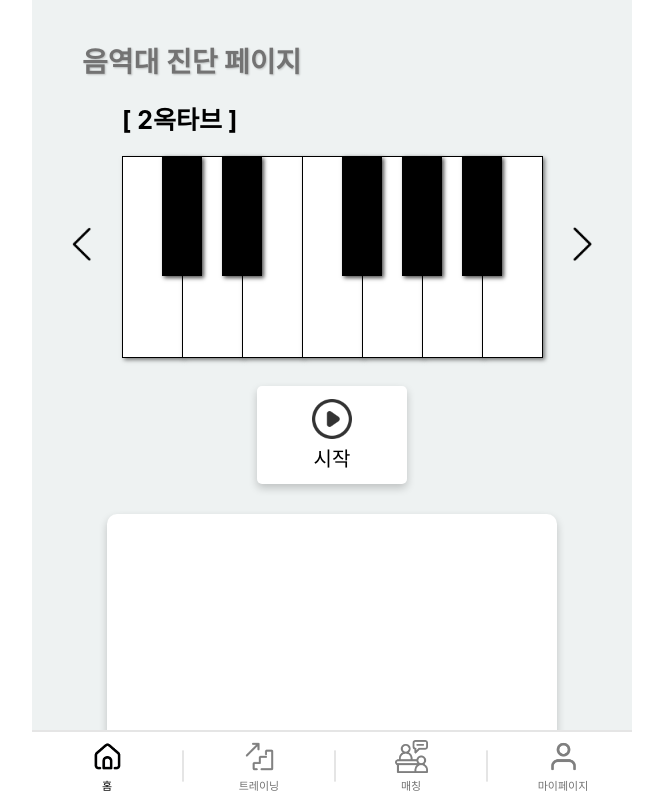
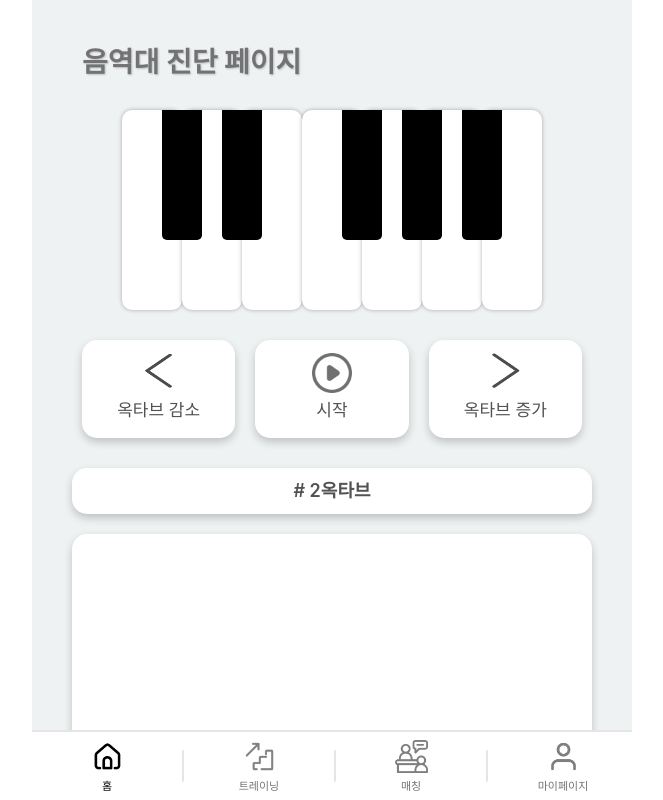
Before and after one commit to 9dongb/ai_vocal_training, a React (Create React App) app in the folder front-end/: page /scale_analyze in a window 1280 px wide. Shown: the top 800 px of the page, without its empty margins (308-971 px from the left). Built offline with nearby package versions, Linux system fonts and the light colour scheme.

Commit message:
[수정] 피드백 로딩 중 팝업 css, 음역대 진단 페이지 css 수정

```diff
--- a/front-end/src/scale_analyze.css
+++ b/front-end/src/scale_analyze.css
@@ -2,6 +2,7 @@
   margin: 20px 50px 0;
   font-size: 25px;
   font-weight: 700;
+  color: #727272;
 }
 
 .piano_set {
@@ -23,6 +24,7 @@
   margin: 0 auto;
   padding-top: 20px;
   width: 420px;
+
   /* 전체 피아노의 너비 */
   height: 200px;
   /* 전체 피아노의 높이 */
@@ -32,37 +34,48 @@
   width: 60px;
   height: 200px;
   background-color: white;
-  border: 1px solid black;
+  border: 0px solid #a3a3a3;
   position: relative;
   z-index: 1;
-  margin-right: -1px;
+  border-radius: 10px;
   /* 키 사이의 경계선 */
-  box-shadow: 2px 2px 4px rgba(0, 0, 0, 0.5);
+  box-shadow: 0px 0px 4px rgba(0, 0, 0, 0.3);
   /* 약간의 그림자 */
 }
 
 .black-key {
+  border-bottom-left-radius: 5px; /* Bottom-left corner */
+  border-bottom-right-radius: 5px; /* Bottom-right corner */
   width: 40px;
-  height: 120px;
+  height: 130px;
+
   background-color: black;
   position: absolute;
   z-index: 10;
-  box-shadow: 2px 2px 4px rgba(0, 0, 0, 0.7);
+  box-shadow: inset 0px 0px 4px rgba(0, 0, 0, 0.3);
   /* 약간의 그림자 */
-
 }
 
-.black-key:hover,
+.black-key:hover {
+  z-index: 5;
+  background-color: #353535;
+  /* 호버할 때 노란색으로 변경 */
+
+  cursor: pointer;
+}
+
 .white-key:hover {
   z-index: 5;
-  background-color: #908374;
+  background-color: #e4e4e4;
+  box-shadow: inset 0px 0px 4px rgba(0, 0, 0, 0.3);
+
   /* 호버할 때 노란색으로 변경 */
 
   cursor: pointer;
 }
 
 .key_active {
-  background-color: #f1c40f;
+  background-color: #e4e4e4;
   /* 눌린 키의 색상 */
 }
 
@@ -93,44 +106,78 @@
 }
 
 .scale_analyze_btn {
+  margin: 10px 0px;
   display: flex;
-  justify-content: center;
+  justify-content: space-between;
 }
 
 .sa_btn {
-  margin: 30px;
   background-color: #fff;
+  margin: 10px;
   font-size: 20px;
   line-height: 50px;
   text-align: center;
   width: 150px;
   height: 50px;
-  border-radius: 5px;
+  border-radius: 15px;
   box-shadow: 0 4px 8px rgba(0, 0, 0, 0.2);
 }
 
 .sa_playing_btn {
   height: 72px;
+  width: 180px;
   line-height: 0;
   padding: 13px 0;
   cursor: pointer;
 }
+.sa_playing_btn p {
+  color: #525252;
+  font-size: 17px;
+}
+.sa_playing_btn img {
+  width: 40px;
+  height: 40px;
+
+  opacity: 0.7;
+}
 
 .scale_analyze_textarea {
   text-align: center;
+  display: flex;
+  justify-content: center;
 }
 
-.scale_analyze_textarea textarea {
-  outline: none;
-  resize: none;
-  width: 450px;
-  height: 200px;
+.scale_analyze_textarea div {
+  width: 480px;
+  height: 240px;
   cursor: default;
-  border: none;
-  padding: 30px 0px;
   background-color: #ffffff;
   text-align: center;
-  border-radius: 10px;
+  border-radius: 15px;
   transition: transform 0.3s ease;
   box-shadow: 0 4px 8px rgba(0, 0, 0, 0.2);
 }
+.scale_analyze_text_1 {
+  padding: 50px 80px;
+  font-size: 21px;
+  font-weight: bold;
+  color: #525252;
+  margin-bottom: 10px;
+}
+.octave_area {
+  margin-bottom: 10px;
+  align-items: center;
+  justify-content: center;
+}
+.octave_title {
+  border-radius: 15px;
+  padding: 8px 20px;
+  font-size: 18px;
+  text-align: center;
+  font-weight: 600;
+  height: 30px;
+  margin-top: 20px;
+  box-shadow: 0 4px 8px rgba(0, 0, 0, 0.2);
+  background-color: #ffffff;
+  color: #525252;
+}
--- a/front-end/src/scale_analyze.js
+++ b/front-end/src/scale_analyze.js
@@ -6,48 +6,47 @@ import Footer from "./common/Footer";
 
 function ScaleAnalyze() {
   const notes = [
-
     // 1옥타브(C3 ~ B3)
-    { name: 'C3', frequency: 130.81, info: '1옥타브 도', min: 123.47, max: 138.59, nk: 'C' },
-    { name: 'C_3', frequency: 138.59, info: '1옥타브 도#', min: 130.81, max: 146.83, nk: 'C_' },
-    { name: 'D3', frequency: 146.83, info: '1옥타브 레', min: 138.59, max: 155.56, nk: 'D' },
-    { name: 'D_3', frequency: 155.56, info: '1옥타브 레#', min: 146.83, max: 164.81, nk: 'D_' },
-    { name: 'E3', frequency: 164.81, info: '1옥타브 미', min: 155.56, max: 174.61, nk: 'E' },
-    { name: 'F3', frequency: 174.61, info: '1옥타브 파', min: 164.81, max: 185.00, nk: 'F' },
-    { name: 'F_3', frequency: 185.00, info: '1옥타브 파#', min: 174.61, max: 196.00, nk: 'F_' },
-    { name: 'G3', frequency: 196.00, info: '1옥타브 솔', min: 185.00, max: 207.65, nk: 'G' },
-    { name: 'G_3', frequency: 207.65, info: '1옥타브 솔#', min: 196.00, max: 220.00, nk: 'G_' },
-    { name: 'A3', frequency: 220.00, info: '1옥타브 라', min: 207.65, max: 233.08, nk: 'A' },
-    { name: 'A_3', frequency: 233.08, info: '1옥타브 라#', min: 220.00, max: 246.94, nk: 'A_' },
-    { name: 'B3', frequency: 246.94, info: '1옥타브 시', min: 233.08, max: 261.63, nk: 'B' },
+    { name: "C3", frequency: 130.81, info: "1옥타브 도", min: 123.47, max: 138.59, nk: "C" },
+    { name: "C_3", frequency: 138.59, info: "1옥타브 도#", min: 130.81, max: 146.83, nk: "C_" },
+    { name: "D3", frequency: 146.83, info: "1옥타브 레", min: 138.59, max: 155.56, nk: "D" },
+    { name: "D_3", frequency: 155.56, info: "1옥타브 레#", min: 146.83, max: 164.81, nk: "D_" },
+    { name: "E3", frequency: 164.81, info: "1옥타브 미", min: 155.56, max: 174.61, nk: "E" },
+    { name: "F3", frequency: 174.61, info: "1옥타브 파", min: 164.81, max: 185.0, nk: "F" },
+    { name: "F_3", frequency: 185.0, info: "1옥타브 파#", min: 174.61, max: 196.0, nk: "F_" },
+    { name: "G3", frequency: 196.0, info: "1옥타브 솔", min: 185.0, max: 207.65, nk: "G" },
+    { name: "G_3", frequency: 207.65, info: "1옥타브 솔#", min: 196.0, max: 220.0, nk: "G_" },
+    { name: "A3", frequency: 220.0, info: "1옥타브 라", min: 207.65, max: 233.08, nk: "A" },
+    { name: "A_3", frequency: 233.08, info: "1옥타브 라#", min: 220.0, max: 246.94, nk: "A_" },
+    { name: "B3", frequency: 246.94, info: "1옥타브 시", min: 233.08, max: 261.63, nk: "B" },
 
     // 2옥타브(C4 ~ B4)
-    { name: 'C4', frequency: 261.63, info: '2옥타브 도', min: 247.57, max: 277.17, nk: 'C' },
-    { name: 'C_4', frequency: 277.18, info: '2옥타브 도#', min: 261.64, max: 293.65, nk: 'C_' },
-    { name: 'D4', frequency: 293.66, info: '2옥타브 레', min: 277.19, max: 311.12, nk: 'D' },
-    { name: 'D_4', frequency: 311.13, info: '2옥타브 레#', min: 293.67, max: 329.62, nk: 'D_' },
-    { name: 'E4', frequency: 329.63, info: '2옥타브 미', min: 311.14, max: 349.22, nk: 'E' },
-    { name: 'F4', frequency: 349.23, info: '2옥타브 파', min: 329.64, max: 369.98, nk: 'F' },
-    { name: 'F_4', frequency: 369.99, info: '2옥타브 파#', min: 349.24, max: 391.99, nk: 'F_' },
-    { name: 'G4', frequency: 392.0, info: '2옥타브 솔', min: 370.0, max: 415.29, nk: 'G' },
-    { name: 'G_4', frequency: 415.3, info: '2옥타브 솔#', min: 392.01, max: 439.99, nk: 'G_' },
-    { name: 'A4', frequency: 440.0, info: '2옥타브 라', min: 415.31, max: 466.15, nk: 'A' },
-    { name: 'A_4', frequency: 466.16, info: '2옥타브 라#', min: 440.01, max: 493.87, nk: 'A_' },
-    { name: 'B4', frequency: 493.88, info: '2옥타브 시', min: 466.17, max: 523.25, nk: 'B' },
+    { name: "C4", frequency: 261.63, info: "2옥타브 도", min: 247.57, max: 277.17, nk: "C" },
+    { name: "C_4", frequency: 277.18, info: "2옥타브 도#", min: 261.64, max: 293.65, nk: "C_" },
+    { name: "D4", frequency: 293.66, info: "2옥타브 레", min: 277.19, max: 311.12, nk: "D" },
+    { name: "D_4", frequency: 311.13, info: "2옥타브 레#", min: 293.67, max: 329.62, nk: "D_" },
+    { name: "E4", frequency: 329.63, info: "2옥타브 미", min: 311.14, max: 349.22, nk: "E" },
+    { name: "F4", frequency: 349.23, info: "2옥타브 파", min: 329.64, max: 369.98, nk: "F" },
+    { name: "F_4", frequency: 369.99, info: "2옥타브 파#", min: 349.24, max: 391.99, nk: "F_" },
+    { name: "G4", frequency: 392.0, info: "2옥타브 솔", min: 370.0, max: 415.29, nk: "G" },
+    { name: "G_4", frequency: 415.3, info: "2옥타브 솔#", min: 392.01, max: 439.99, nk: "G_" },
+    { name: "A4", frequency: 440.0, info: "2옥타브 라", min: 415.31, max: 466.15, nk: "A" },
+    { name: "A_4", frequency: 466.16, info: "2옥타브 라#", min: 440.01, max: 493.87, nk: "A_" },
+    { name: "B4", frequency: 493.88, info: "2옥타브 시", min: 466.17, max: 523.25, nk: "B" },
 
     // 3옥타브(C5 ~ B5)
-    { name: 'C5', frequency: 523.25, info: '3옥타브 도', min: 493.89, max: 554.36, nk: 'C' },
-    { name: 'C_5', frequency: 554.37, info: '3옥타브 도#', min: 523.26, max: 587.32, nk: 'C_' },
-    { name: 'D5', frequency: 587.33, info: '3옥타브 레', min: 554.38, max: 622.25, nk: 'D' },
-    { name: 'D_5', frequency: 622.26, info: '3옥타브 레#', min: 587.34, max: 659.25, nk: 'D_' },
-    { name: 'E5', frequency: 659.26, info: '3옥타브 미', min: 622.27, max: 698.45, nk: 'E' },
-    { name: 'F5', frequency: 698.46, info: '3옥타브 파', min: 659.27, max: 739.99, nk: 'F' },
-    { name: 'F_5', frequency: 740.0, info: '3옥타브 파#', min: 698.47, max: 783.99, nk: 'F_' },
-    { name: 'G5', frequency: 784.0, info: '3옥타브 솔', min: 740.01, max: 830.61, nk: 'G' },
-    { name: 'G_5', frequency: 830.62, info: '3옥타브 솔#', min: 784.01, max: 880.0, nk: 'G_' },
-    { name: 'A5', frequency: 880.0, info: '3옥타브 라', min: 830.63, max: 932.32, nk: 'A' },
-    { name: 'A_5', frequency: 932.33, info: '3옥타브 라#', min: 880.01, max: 987.75, nk: 'A_' },
-    { name: 'B5', frequency: 987.76, info: '3옥타브 시', min: 932.34, max: 1046.5, nk: 'B' },
+    { name: "C5", frequency: 523.25, info: "3옥타브 도", min: 493.89, max: 554.36, nk: "C" },
+    { name: "C_5", frequency: 554.37, info: "3옥타브 도#", min: 523.26, max: 587.32, nk: "C_" },
+    { name: "D5", frequency: 587.33, info: "3옥타브 레", min: 554.38, max: 622.25, nk: "D" },
+    { name: "D_5", frequency: 622.26, info: "3옥타브 레#", min: 587.34, max: 659.25, nk: "D_" },
+    { name: "E5", frequency: 659.26, info: "3옥타브 미", min: 622.27, max: 698.45, nk: "E" },
+    { name: "F5", frequency: 698.46, info: "3옥타브 파", min: 659.27, max: 739.99, nk: "F" },
+    { name: "F_5", frequency: 740.0, info: "3옥타브 파#", min: 698.47, max: 783.99, nk: "F_" },
+    { name: "G5", frequency: 784.0, info: "3옥타브 솔", min: 740.01, max: 830.61, nk: "G" },
+    { name: "G_5", frequency: 830.62, info: "3옥타브 솔#", min: 784.01, max: 880.0, nk: "G_" },
+    { name: "A5", frequency: 880.0, info: "3옥타브 라", min: 830.63, max: 932.32, nk: "A" },
+    { name: "A_5", frequency: 932.33, info: "3옥타브 라#", min: 880.01, max: 987.75, nk: "A_" },
+    { name: "B5", frequency: 987.76, info: "3옥타브 시", min: 932.34, max: 1046.5, nk: "B" },
   ];
 
   // 1옥타브 음계 (C4 ~ B4) 인덱스: 0 ~ 11
@@ -57,16 +56,14 @@ function ScaleAnalyze() {
   const [activeNote, setActiveNote] = useState(notes[0]); // 현재 활성화된 음 (처음에는 C4)
   const [noteIndex, setNoteIndex] = useState(0); // 현재 음의 인덱스
 
-  const [noteMessage, setNoteMessage] = useState("");   // 텍스트창 메세지
+  const [noteMessage, setNoteMessage] = useState(""); // 텍스트창 메세지
   const [isRecording, setIsRecording] = useState(false);
 
-  const [highestNoteResult, setHighestNoteResult] = useState(null);;
+  const [highestNoteResult, setHighestNoteResult] = useState(null);
 
   // console.log("초기 noteIndex : ", noteIndex);
 
   const [isPlaying, setIsPlaying] = useState(false); // 재생 상태
-
-
 
   // 주어진 주파수의 음을 재생하는 함수
   function playTone(frequency, duration) {
@@ -91,14 +88,12 @@ function ScaleAnalyze() {
         resolve();
       };
     });
-
   }
 
   // 음 이름으로 재생하는 함수 (C4, D4, 등)
 
   async function playNoteByName(noteName, duration) {
-
-    const note = notes.find(note => note.name === noteName); // 눌린 음의 정보를 찾음
+    const note = notes.find((note) => note.name === noteName); // 눌린 음의 정보를 찾음
     const frequency = note?.frequency; // 해당 음의 주파수를 가져옴
     if (frequency) {
       setActiveNote(noteName); // 눌린 음 시각화
@@ -110,7 +105,7 @@ function ScaleAnalyze() {
       console.log("current noteName : ", noteName, "frequency : ", frequency);
 
       setNoteMessage(`현재 건반 음역대: ${note.info}`);
-      recordAudio();  // 녹음 시작
+      recordAudio(); // 녹음 시작
     } else {
       console.log("해당 음을 찾을 수 없습니다.");
     }
@@ -125,9 +120,7 @@ function ScaleAnalyze() {
 
   // 옥타브 올리기
   function upOctaveList() {
-    if (octave <= 12)
-      setOctave(octave + 12);
-
+    if (octave <= 12) setOctave(octave + 12);
   }
 
   useEffect(() => {
@@ -135,7 +128,6 @@ function ScaleAnalyze() {
     setOctaveNotes(notes.slice(octave, octave + 12));
     console.log("현재 옥타브 수 : ", octave);
   }, [octave]);
-
 
   // 음을 올리는 함수
   // function increaseNote() {
@@ -172,7 +164,7 @@ function ScaleAnalyze() {
       const mediaRecorder = new MediaRecorder(await navigator.mediaDevices.getUserMedia({ audio: true }));
       const audioChunks = [];
 
-      mediaRecorder.ondataavailable = event => {
+      mediaRecorder.ondataavailable = (event) => {
         if (event.data.size > 0) {
           audioChunks.push(event.data);
         }
@@ -185,7 +177,6 @@ function ScaleAnalyze() {
         mediaRecorder.stop();
       }, 5000);
 
-
       mediaRecorder.onstop = () => {
         setIsRecording(false);
         setIsPlaying(false);
@@ -194,9 +185,8 @@ function ScaleAnalyze() {
         const audioBlob = new Blob(audioChunks, { type: "audio/wav" });
         console.log("녹음된 데이터 audioBlob: ", audioBlob);
         uploadToServer(audioBlob);
-      }
-    }
-    catch (error) {
+      };
+    } catch (error) {
       console.error("녹음 중 오류 발생 : ", error);
       setIsRecording(false);
       setIsPlaying(false);
@@ -207,11 +197,11 @@ function ScaleAnalyze() {
     // 파일 형식이 'audio/wav'인지 확인
     if (audioBlob.type !== "audio/wav") {
       console.error("올바르지 않은 파일 형식입니다. WAV 파일만 전송 가능합니다.");
-      return;  // WAV 파일이 아니면 전송하지 않음
+      return; // WAV 파일이 아니면 전송하지 않음
     }
 
     const formData = new FormData();
-    formData.append("audio", audioBlob, "user_tone.wav");  // 서버에 파일로 전송
+    formData.append("audio", audioBlob, "user_tone.wav"); // 서버에 파일로 전송
     console.log("formData: ", formData);
 
     try {
@@ -242,7 +232,7 @@ function ScaleAnalyze() {
     let closestNote = null;
     let minDifference = Infinity;
 
-    notes.forEach(note => {
+    notes.forEach((note) => {
       const difference = Math.abs(userFrequency - note.frequency);
       if (difference < minDifference) {
         minDifference = difference;
@@ -255,40 +245,35 @@ function ScaleAnalyze() {
 
   // 최고 주파수를 찾는 함수
   const findHighestNote = (userFrequency) => {
-    if (highestNoteResult < userFrequency)
-      setHighestNoteResult(userFrequency);
-  }
+    if (highestNoteResult < userFrequency) setHighestNoteResult(userFrequency);
+  };
 
   return (
     <div className="body">
       <div className="container">
         <div className="main">
+          <div className="octave_area">
             <div className="header_title">음역대 진단 페이지</div>
-          <div className="octave_label">
-            [ {octave === 0 && "1옥타브"}
-            {octave === 12 && "2옥타브"}
-            {octave === 24 && "3옥타브"} ]
           </div>
-          <div className="piano_set">
-            <div className="piano_octave_arrow" onClick={downOctaveList}><img src="./img/arrowL.png"/></div>
-          <div className="piano">
+
+          <div className="piano_set ">
+            {/* <div className="piano_octave_arrow" onClick={downOctaveList}>
+              <img src="./img/arrowL.png" />
+            </div> */}
+            <div className="piano ">
               {/* 흰 건반 */}
               {octaveNotes
-              .filter(note => !note.name.includes("_")) // '_'이 없는 흰 건반 필터링
-              .map(note => (
-                <div
-                  key={note.name}
-                  className={`white-key ${activeNote === note.name ? "key_active" : ""}`}
-                  onClick={() => playNoteByName(note.name, 1)}
-                >
+                .filter((note) => !note.name.includes("_")) // '_'이 없는 흰 건반 필터링
+                .map((note) => (
+                  <div key={note.name} className={`white-key ${activeNote === note.name ? "key_active" : ""}`} onClick={() => playNoteByName(note.name, 1)}>
                     {/* {note.name} */}
                   </div>
                 ))}
 
               {/* 검은 건반 */}
               {octaveNotes
-              .filter(note => note.name.includes("_")) // '_'이 있는 검은 건반 필터링
-              .map(note => (
+                .filter((note) => note.name.includes("_")) // '_'이 있는 검은 건반 필터링
+                .map((note) => (
                   <div
                     key={note.name}
                     className={`black-key key-${note.nk}-sharp ${activeNote === note.name ? "key_active" : ""}`}
@@ -296,7 +281,10 @@ function ScaleAnalyze() {
                   ></div>
                 ))}
             </div>
-          <div className="piano_octave_arrow" onClick={upOctaveList}><img src="./img/arrowR.png"/></div>
+
+            {/* <div className="piano_octave_arrow" onClick={upOctaveList}>
+              <img src="./img/arrowR.png" />
+            </div> */}
           </div>
 
           <div className="scale_analyze_btn">
@@ -308,20 +296,28 @@ function ScaleAnalyze() {
           </div>
 
           <div className="scale_analyze_btn">
+            <div className="sa_btn sa_playing_btn piano_octave_arrow" onClick={downOctaveList}>
+              <img src="./img/arrowL.png" style={{ width: "30px", height: "35px", marginBottom: "5px" }} />
+              <p>옥타브 감소</p>
+            </div>
 
             <div className="sa_btn sa_playing_btn" onClick={recordAudio}>
-              <img
-                src={isPlaying ? "/img/pausebtn.png" : "/img/playbtn.png"}
-                style={{ width: "40px"}}
-                alt="Play or Pause Button"
-              />
+              <img src={isPlaying ? "/img/pausebtn.png" : "/img/playbtn.png"} style={{ width: "40px" }} alt="Play or Pause Button" />
               <p>{isPlaying ? "녹음중" : "시작"}</p>
             </div>
+            <div className="sa_btn sa_playing_btn piano_octave_arrow" onClick={upOctaveList}>
+              <img src="./img/arrowR.png" style={{ width: "30px", height: "35px", marginBottom: "5px" }} />
+              <p>옥타브 증가</p>
             </div>
-          <div className="scale_analyze_btn">
           </div>
+          <div className="octave_title">
+            {octave === 0 && "# 1옥타브"}
+            {octave === 12 && "# 2옥타브"}
+            {octave === 24 && "# 3옥타브"}
+          </div>
+          <div className="scale_analyze_btn"></div>
           <div className="scale_analyze_textarea">
-            <textarea className="battle_text_1" readOnly value={noteMessage}></textarea>
+            <div className="scale_analyze_text_1">{noteMessage}</div>
           </div>
 
           <Footer />
```
Also changed, not shown: front-end/src/feedback.css (+6 -5 lines). Lines whose indentation alone changed are shown as unchanged.
